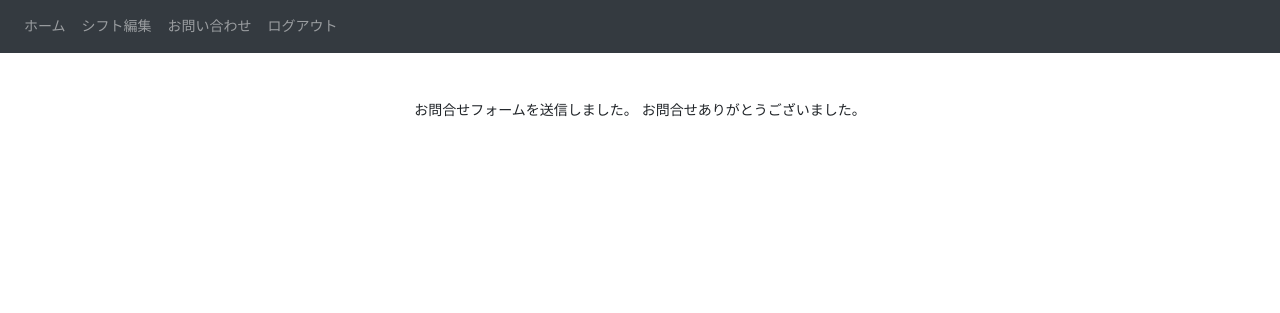
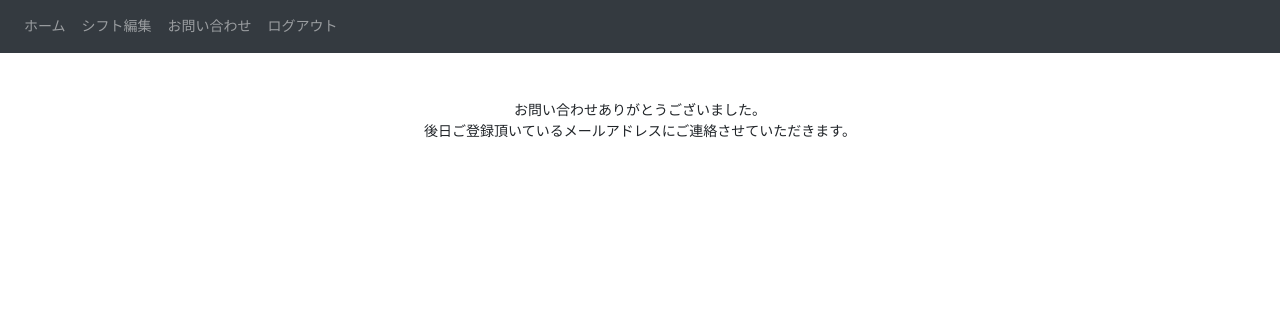
Before and after one commit to taku-y-9308/ShiftManagementApp_old, a Django app: page /contact/done/ in a window 1280 px wide. Shown: the top 313 px of the page. Run offline with Django 3.2, Linux system fonts and the light colour scheme; the visitor is signed in with stand-in values (Sample User, id 1); some libraries are stand-ins or nearby versions.

Commit message:
メッセージ修正 #7

```diff
--- a/ShiftManagementApp/views.py
+++ b/ShiftManagementApp/views.py
@@ -104,6 +104,7 @@ def contact(request):
         else:
             return render(request,"ShiftManagementApp/contact.html",{'form':form})
 
+#お問い合わせフォーム送信完了画面
 @login_required
 def contact_success(request):
     return render(request,'ShiftManagementApp/contact_success.html')
--- a/templates/ShiftManagementApp/contact_success.html
+++ b/templates/ShiftManagementApp/contact_success.html
@@ -6,7 +6,7 @@ ShiftManagementApp
 
 {% block contents%}
 <div class=".h4 text-center">
-    お問合せフォームを送信しました。
-    お問合せありがとうございました。
+    お問い合わせありがとうございました。<br>
+    後日ご登録頂いているメールアドレスにご連絡させていただきます。
 </div>
 {% endblock %}
```
